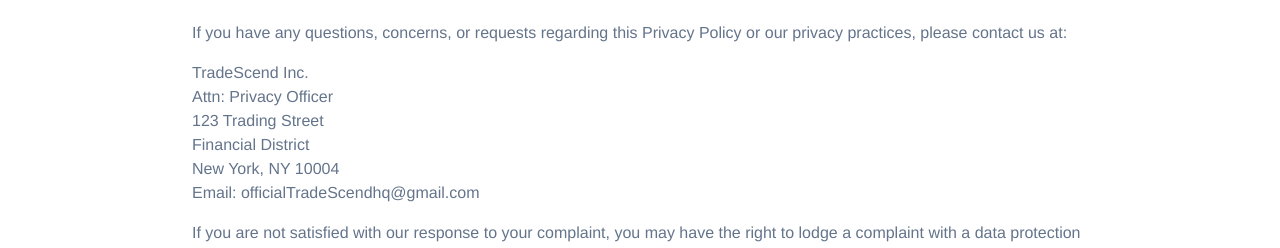
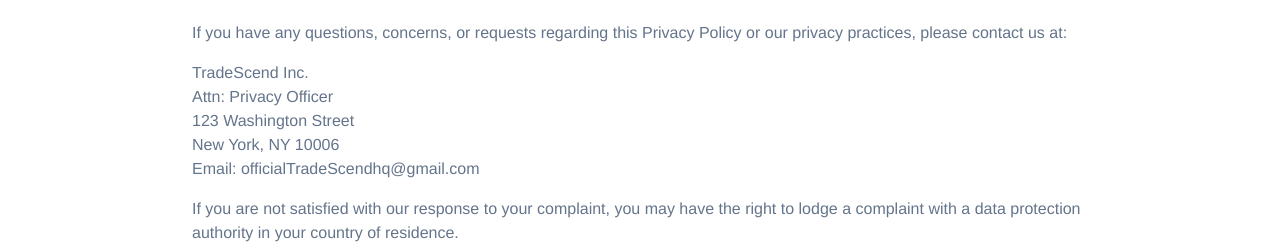
Before and after one commit to officialtradespherehq/TradeScend, a Next.js app: page /privacy in a window 1280 px wide. Shown: the part 4374-4622 px from the top of the page. Built offline with nearby package versions, Linux system fonts and the light colour scheme; no server answers.

Commit message:
Update page.tsx

```diff
--- a/app/(landingpage)/privacy/page.tsx
+++ b/app/(landingpage)/privacy/page.tsx
@@ -322,11 +322,9 @@ export default function PrivacyPage() {
                     <br />
                     Attn: Privacy Officer
                     <br />
-                    123 Trading Street
+                    123 Washington Street
                     <br />
-                    Financial District
-                    <br />
-                    New York, NY 10004
+                    New York, NY 10006
                     <br />
                     Email: officialTradeScendhq@gmail.com
                   </p>
```
